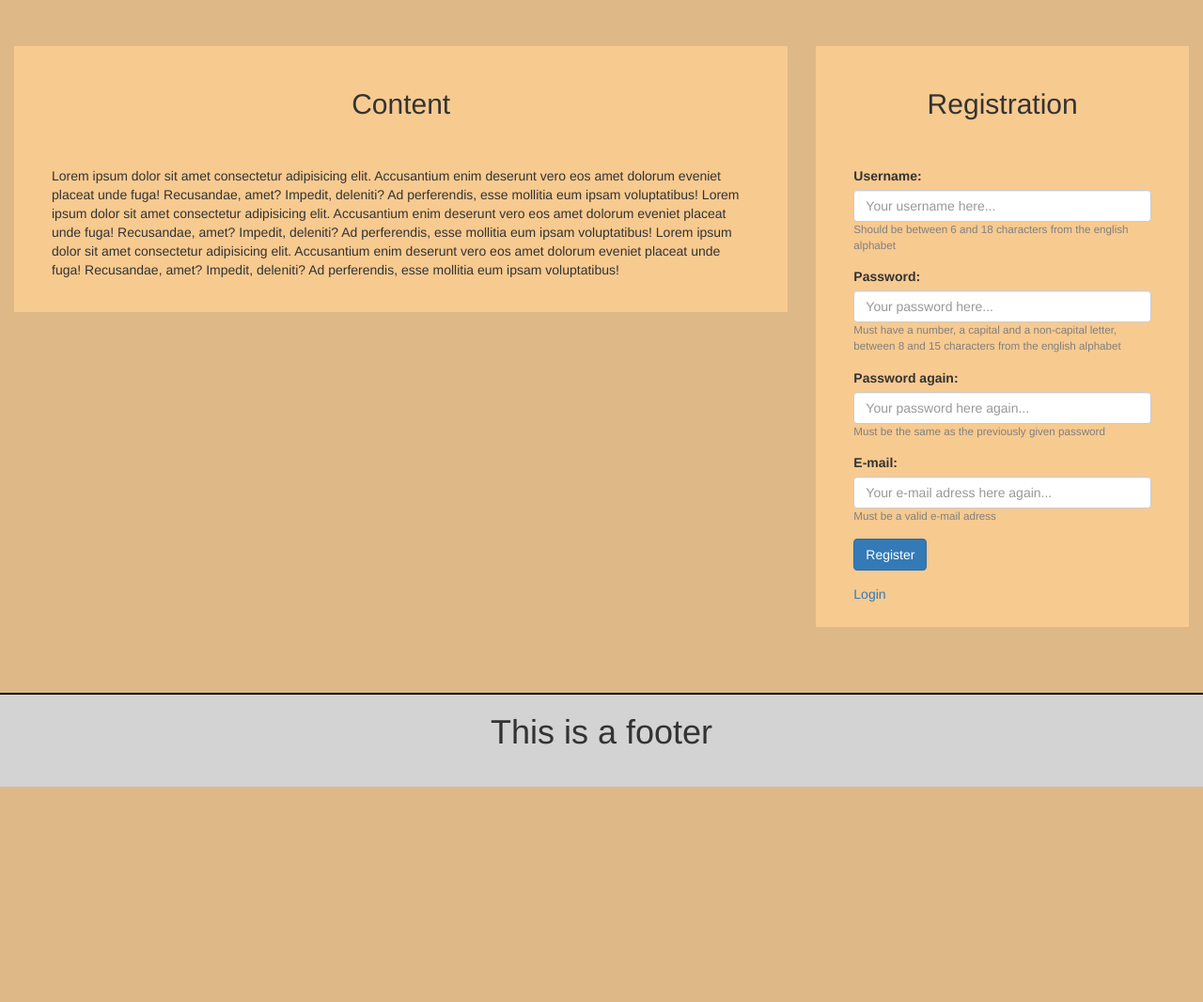
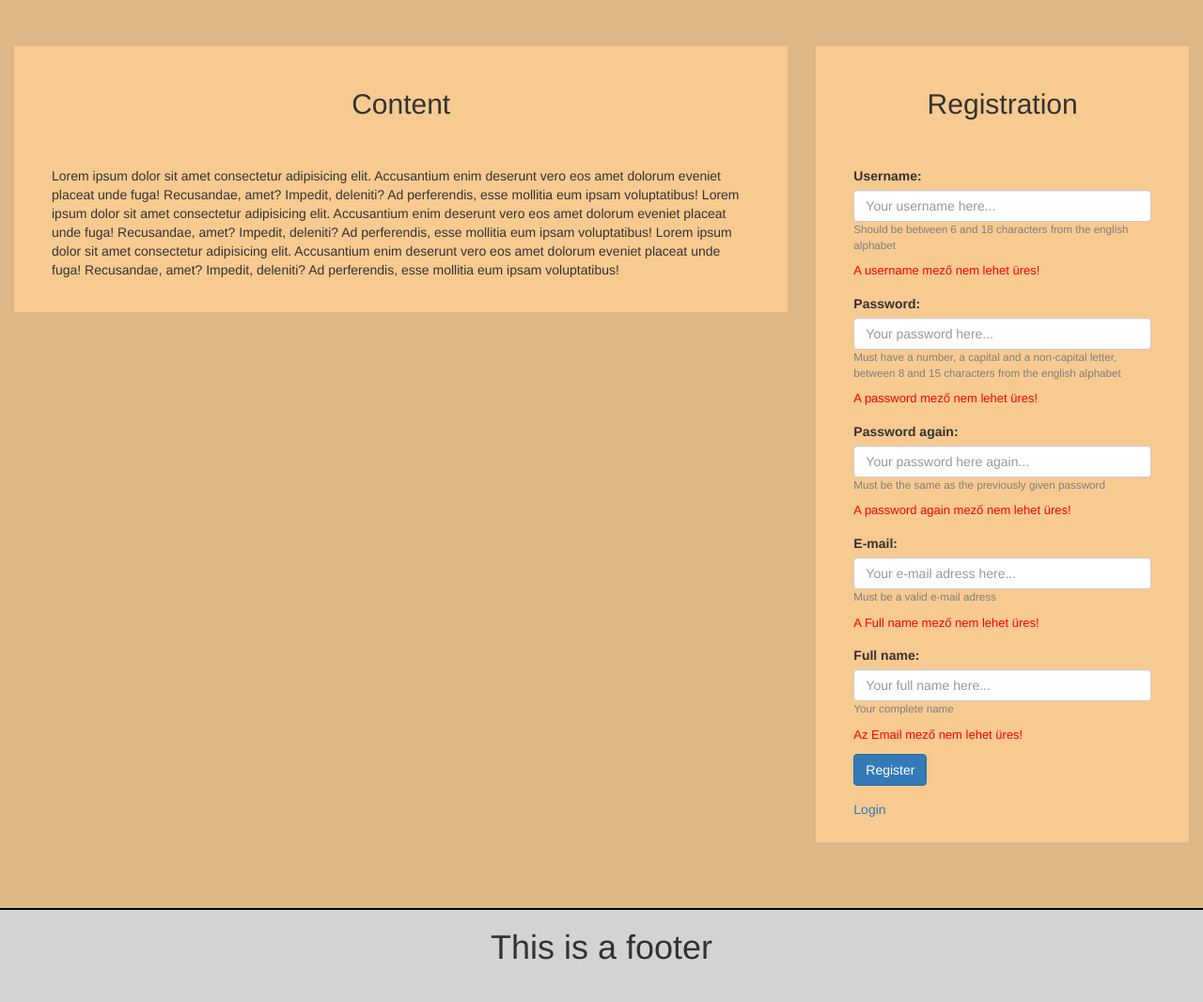
Before and after one commit to kirschadam/Gyak_web_adatb_1, a PHP site: page /index.php?id=reglap in a window 1280 px wide. Shown: the part 101-1167 px from the top of the page at 94% size. Before the commit the page ends 938 px from the top, so only its background shows below. Run offline with PHP 8.4, Linux system fonts and the light colour scheme.

Commit message:
Add files via upload

```diff
--- /dev/null
+++ b/Projekt1/classes.php
@@ -0,0 +1,129 @@
+<?php
+
+    class Forms{
+        protected $uName;
+        protected $uPass;
+        protected $uPassAgain;
+        protected $uFullname;
+        protected $uEmail;
+        protected $uNameErr;
+        protected $uPassErr;
+        protected $uPassAgErr;
+        protected $uFullErr;
+        protected $uEmailErr;
+    }
+
+    class LoginCheck extends Forms{
+        function __construct($name, $password){
+
+            if(empty($name)){
+                $this->uNameErr = "A username mező nem lehet üres!";
+            }
+            else if(!preg_match("/^[a-zA-Z0-9]*$/", $name)){
+                $this-> uNameErr = "Nem megfelelő formátum!";
+            }
+            else $this-> uNameErr = ""; $this->uName = $name;
+
+
+            if(empty($password)){
+                $this->uPassErr = "A password mező nem lehet üres!";
+            }
+            else if(!preg_match("/^[a-zA-Z0-9]*$/", $password)){
+                $this-> uPassErr = "Nem megfelelő formátum!";
+            }
+            else if(strlen($password) < 8){
+                $len = strlen($password);
+                $this->uPassErr = "A jelszó nem lehet rövidebb mint 8 karakter, az ön jelszava csak $len karakter hosszú!";
+            }
+            else $this-> uPassErr = ""; $this->uPass = $password;
+        }
+
+        function get_logname(){
+            return $this->uName;
+        }
+        function get_logpass(){
+            return $this->uPass;
+        }
+        function get_lognameerr(){
+            return $this->uNameErr;
+        }
+        function get_logpasserr(){
+            return $this->uPassErr;
+        }
+    }
+
+    class RegCheck extends Forms{
+        function __construct($name, $password, $passagain, $fullname, $email){
+
+            if(empty($name)){
+                $this->uNameErr = "A username mező nem lehet üres!";
+            }
+            else if(!preg_match("/^[a-zA-Z0-9]*$/", $name) || strlen($name) < 5){
+                $this-> uNameErr = "Nem megfelelő formátum!";
+            }
+            else $this-> uNameErr = ""; $this->uName = $name;
+
+
+            if(empty($password)){
+                $this->uPassErr = "A password mező nem lehet üres!";
+            }
+            else if(!preg_match("/^[a-zA-Z0-9]*$/", $password)){
+                $this-> uPassErr = "Nem megfelelő formátum!";
+            }
+            else if(strlen($password) < 8){
+                $len = strlen($password);
+                $this->uPassErr = "A jelszó nem lehet rövidebb mint 8 karakter, az ön jelszava csak $len karakter hosszú!";
+            }
+            else $this-> uPassErr = ""; $this->uPass = $password;
+
+
+            if(empty($passagain)){
+                $this->uPassAgErr = "A password again mező nem lehet üres!";
+            }
+            else if($password != $passagain){
+                $this->uPassAgErr = "A jelszavak nem egyeznek!";
+            }
+            else $this->uPassAgErr = ""; $this->uPassAgain = $passagain;
+
+
+            if(empty($fullname)){
+                $this->uFullErr = "A Full name mező nem lehet üres!";
+            }
+            else $this->uFullErr = ""; $this->uFullname = $fullname;
+
+
+            if(empty($email)){
+                $this->uEmailErr = "Az Email mező nem lehet üres!";
+            }
+            else $this->uEmailErr = ""; $this->uEmail = $email;
+        }
+
+        function get_name(){
+            return $this->uName;
+        }
+        function get_pass(){
+            return $this->uPass;
+        }
+        function get_fullname(){
+            return $this->uFullname;
+        }
+        function get_email(){
+            return $this->uEmail;
+        }
+        function get_nameerr(){
+            return $this->uNameErr;
+        }
+        function get_passerr(){
+            return $this->uPassErr;
+        }
+        function get_passagerr(){
+            return $this->uPassAgErr;
+        }
+        function get_fullerr(){
+            return $this->uFullErr;
+        }
+        function get_emailerr(){
+            return $this->uEmailErr;
+        }
+    }
+?>
--- a/Projekt1/index.php
+++ b/Projekt1/index.php
@@ -28,13 +28,13 @@
         <div class="col-sm-4">
             <div class="content">
                 <?php
-                    if(isset($_GET['id']) && $_GET['id'] == 'loglap')
+                    if(isset($_GET['id']) && $_GET['id'] == 'reglap')
                     {
-                        include_once('login.php');
+                        include_once('reg.php');
                     }
                     else
                     {
-                        include_once('reg.php');
+                        include_once('login.php');
                     }
                 ?>
             </div>
--- a/Projekt1/reg.php
+++ b/Projekt1/reg.php
@@ -1,25 +1,52 @@
+<?php
+    include('classes.php');
+    if(isset($_POST['username']) && isset($_POST['password']) && isset($_POST['fullname']) && isset($_POST['email']) && isset($_POST['password again'])){
+
+        $log = new RegCheck($_POST['username'], $_POST['password'], $_POST['password again'], $_POST['fullname'], $_POST['email']);
+    }
+    else{
+        $log = new RegCheck("", "", "", "", "");
+    }
+?>
+
 <h2>Registration</h2>
-<form action="" method="post">
+<form action=<?php echo $_SERVER['PHP_SELF'];?> method="POST">
     <div class="form-group">
         <label for="username">Username: </label>
         <input type="text" name="username" class="form-control" placeholder="Your username here...">
         <p class="comment">Should be between 6 and 18 characters from the english alphabet</p>
+        <p class="error_p"><?php echo $log->get_nameerr();?></p>
     </div>
     <div class="form-group">
         <label for="password">Password: </label>
         <input type="password" name="password" class="form-control" placeholder="Your password here...">
         <p class="comment">Must have a number, a capital and a non-capital letter, between 8 and 15 characters from the english alphabet</p>
+    <p class="error_p"><?php echo $log->get_passerr();?></p>
     </div>
     <div class="form-group">
         <label for="password again">Password again: </label>
         <input type="password" name="password again" class="form-control" placeholder="Your password here again...">
         <p class="comment">Must be the same as the previously given password</p>
+        <p class="error_p"><?php echo $log->get_passagerr();?></p>
     </div>
     <div class="form-group">
         <label for="e-mail">E-mail: </label>
-        <input type="email" name="e-mail" class="form-control" placeholder="Your e-mail adress here again...">
+        <input type="email" name="e-mail" class="form-control" placeholder="Your e-mail adress here...">
         <p class="comment">Must be a valid e-mail adress</p>
+        <p class="error_p"><?php echo $log->get_fullerr();?></p>
+    </div>
+    <div>
+        <label for="fullname">Full name: </label>
+        <input type="text" name="fullname" class="form-control" placeholder="Your full name here...">
+        <p class="comment">Your complete name</p>
+        <p class="error_p"><?php echo $log->get_emailerr();?></p>
     </div>
     <input type="submit" class="btn btn-primary" value="Register"><br>
     <a href="index.php?id=loglap">Login</a>
 </form>
+<style>
+    .error_p{
+    color:red;
+    font-size: small;
+    }
+</style>
```
Also changed, not shown: Projekt1/login.php (+20 -3 lines), Projekt1/style.css (line endings or trailing spaces).
